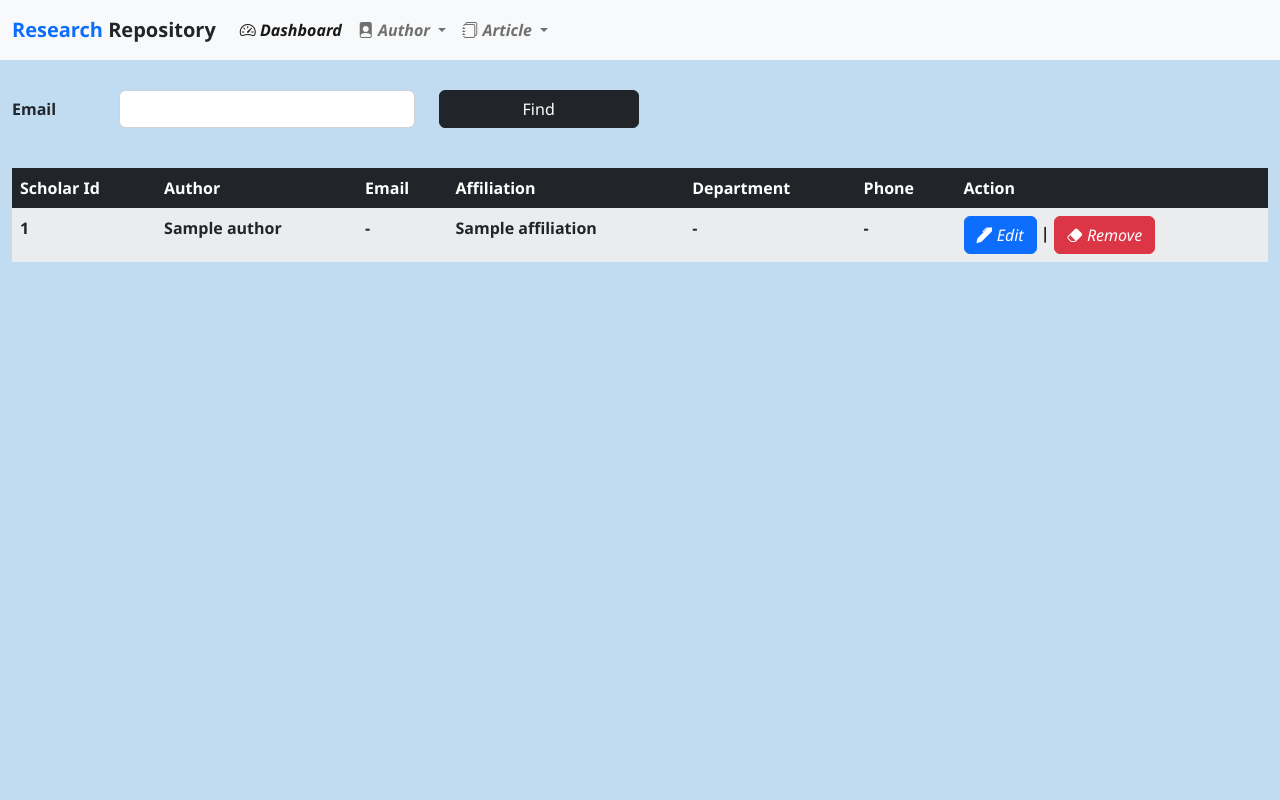
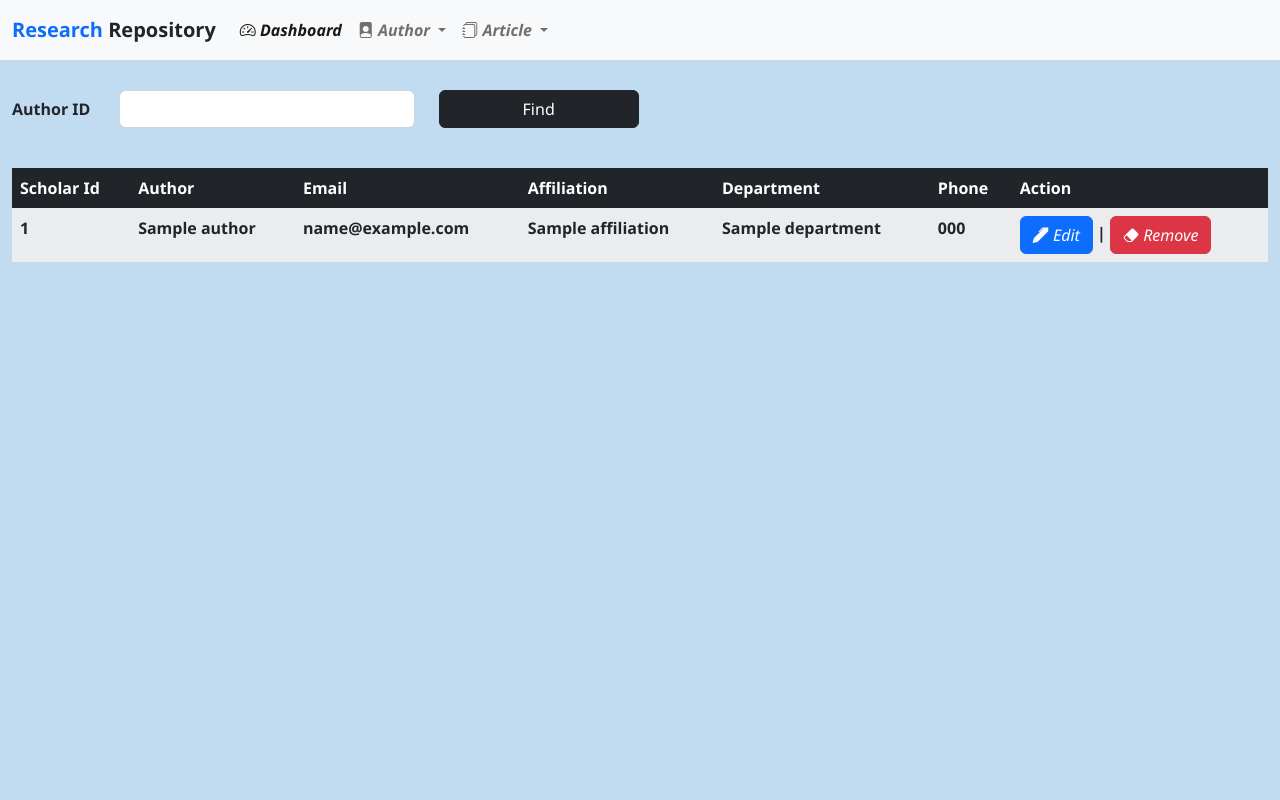
Before and after one commit to SpWorkspace22/ResearchDataExtractorTool, a Django app: page /authors/ in a window 1280 px wide. Run offline with Django 4.2, Linux system fonts and the light colour scheme; tables that the repository leaves empty hold one stand-in row (values such as "Sample post"); a database or web service that is not in the repository returns one stand-in record (values such as "Sample title"); some libraries are stand-ins or nearby versions.

Commit message:
Edit Functinality added, Confirmation Message before delete and Find Author functionality added

```diff
--- a/researchanalytics/researchextractor/scanner/authorOperations.py
+++ b/researchanalytics/researchextractor/scanner/authorOperations.py
@@ -35,9 +35,9 @@ def findAuthorById(filter_criteria):
     else:
         return author
 
-def findAuthors():
+def findAuthors(filter_criteria):
     try:
-        authors = authorCollection.find({})
+        authors = authorCollection.find(filter_criteria)
         return authors
     except Exception as ex:
         print(ex)
--- a/researchanalytics/researchextractor/templates/authors.html
+++ b/researchanalytics/researchextractor/templates/authors.html
@@ -6,15 +6,18 @@
 {% block content %}
 <div class="container-fluid">
   <div class="filter-box">
-    <div class="row mb-3">
-      <label for="inputEmail3" class="col-sm-1 col-form-label">Email</label>
-      <div class="col-sm-3">
-        <input type="email" class="form-control" id="inputEmail3">
+    <form action="{% url 'find_author' %}" method="POST">
+      {% csrf_token %}
+      <div class="row mb-3">
+        <label for="author_id" class="col-sm-1 col-form-label">Author ID</label>
+        <div class="col-sm-3">
+          <input type="text" class="form-control" name="authorId" id="authorId" />
+        </div>
+        <div class="col-sm-4">
+          <input type="submit" id="button" value="Find"  class="btn btn-dark"  style="width: 200px;">
+        </div>
       </div>
-      <div class="col-sm-4">
-        <button type="button" class="btn btn-dark" style="width: 200px;">Find</button>
-      </div>
-    </div>
+    </form>
   </div>
   <table class="table table-fixed table-borderless bg-light table-hover table-striped">
     <thead class="table-dark">
@@ -33,15 +36,17 @@
       <tr>
           <td>{{ author.author_id }}</td>
           <td>{{ author.author_name }}</td>
-          <td>-</td>
+          <td>{{ author.email }}</td>
           <td>{{ author.affiliation }}</td>
-          <td>-</td>
-          <td>-</td>
-          <td><a href="#" class="btn btn-primary"><i class="bi bi-pen-fill"> Edit</i></a>
-            | <a href="#" class="btn btn-danger"><i class="bi bi-eraser-fill"> Remove</i></a>
+          <td>{{ author.department }}</td>
+          <td>{{ author.phone }}</td>
+          <td><a href="{% url 'edit_author' author.author_id %}" class="btn btn-primary"><i class="bi bi-pen-fill"> Edit</i></a> |
+             <a href="{% url 'remove_author' author.author_id %}" onclick="return confirm('Are you sure you want to delete this item?');"
+              class="btn btn-danger"><i class="bi bi-eraser-fill"> Remove</i></a>
           </td>
       </tr>
     {%endfor%}
     </tbody>
+    </table>
 </div>
 {% endblock %}
--- a/researchanalytics/researchextractor/templates/index.html
+++ b/researchanalytics/researchextractor/templates/index.html
@@ -10,6 +10,7 @@
         <link rel="stylesheet" href="https://cdn.jsdelivr.net/npm/bootstrap-icons@1.9.1/font/bootstrap-icons.css">
         <!-- JavaScript Bundle with Popper -->
         <script src="https://cdn.jsdelivr.net/npm/bootstrap@5.2.2/dist/js/bootstrap.bundle.min.js" integrity="sha384-OERcA2EqjJCMA+/3y+gxIOqMEjwtxJY7qPCqsdltbNJuaOe923+mo//f6V8Qbsw3" crossorigin="anonymous"></script>
+        <script src="https://ajax.googleapis.com/ajax/libs/jquery/3.1.0/jquery.min.js"></script>
         <link href="{% static 'css/index.css' %}" rel="stylesheet" />
         {% block style %} {% endblock %}
     </head>
--- a/researchanalytics/researchextractor/urls.py
+++ b/researchanalytics/researchextractor/urls.py
@@ -2,9 +2,17 @@ from django.urls import path
 from . import views
 
 urlpatterns = [
+    #Dashboard Url
     path('', views.getIndexView, name="index"),
+
+    #Authors Urls Pattern
     path('authors/', views.getAuthors, name="authors"),
+    path('author/',views.getAuthorsById,name="find_author"),
     path('new_author/', views.createNewAuthor,name="new_authors"),
     path('new_author/add/', views.addNewAuthor,name="add_authors"),
+    path('new_author/edit/<str:author_id>',views.editAuthor,name="edit_author"),
+    path('new_author/delete/<str:author_id>',views.removeAuthor,name="remove_author"),
+
+    #Papers Urls
     path('papers/',views.getPapers, name='papers')
 ]
--- a/researchanalytics/researchextractor/views.py
+++ b/researchanalytics/researchextractor/views.py
@@ -1,37 +1,61 @@
-from django.shortcuts import HttpResponseRedirect, render
+from tkinter.messagebox import RETRY
+from django.shortcuts import HttpResponseRedirect, redirect, render
 from django.http import HttpResponse
 from django.urls import reverse
 
 from .scanner import authorOperations as author
 
+departments = ["MCA","M.TECH","B.TECH"]
 
 # Create your views here.
 
 def getIndexView(request):
     return render(request,"index.html",{})
 
-def getAuthors(request):
-    authors = author.findAuthors()
-    return render(request,"authors.html",{"all_authors":authors})
-
-def getAuthorsById(request, author_id):
-    return HttpResponse("Hello, world. You're at the polls index.")
-
-def removeAuthor(request, author_id):
-    return HttpResponse("Hello, world. You're at the polls index.")
-
 def createNewAuthor(request):
-    return render(request, 'new_author.html', {})
+    return render(request, 'new_author.html', {"departments":departments})
 
 def addNewAuthor(request):
     newAuthor = {}
-    newAuthor['author_id']=request.POST['author_id']
-    newAuthor['author_name']=request.POST['author_name']
-    newAuthor['affiliation']=request.POST['affiliation']
+    newAuthor['author_id']=request.POST['authorId']
+    newAuthor['author_name']=request.POST['authorName']
+    newAuthor['affiliation']=request.POST['affiliate']
+    newAuthor['department']=request.POST['depart']
+    newAuthor['email']=request.POST['email']
+    newAuthor['phone']=request.POST['phone']
 
-    print(author.addAuthor(newAuthor))
+    if(newAuthor['department'] not in departments):
+        return render(request, 'new_author.html',
+            {"departments":departments,"error":"Please Select Correct Department"})
 
-    return HttpResponseRedirect(reverse('new_authors', args=()))
+    if author.findAuthorById({"author_id":newAuthor['author_id']}):
+        author.updateAuthor(newAuthor)
+    else:
+        author.addAuthor(newAuthor)
+
+    return render(request, 'new_author.html',
+            {"departments":departments,"success":"Author Changes Saved"})
+
+def editAuthor(request,author_id):
+    edit_author = author.findAuthorById({"author_id":author_id})
+    return render(request, 'new_author.html',
+    {"author":edit_author,"edit":"readonly","departments":departments})
+
+def removeAuthor(request, author_id):
+    author.removeAuthorById(author_id)
+    return HttpResponseRedirect(reverse('authors', kwargs={}))
+
+def getAuthors(request):
+    authors = author.findAuthors({})
+    return render(request,"authors.html",{"all_authors":authors})
+
+def getAuthorsById(request):
+    filter = {"author_id":request.POST['authorId']}
+    if(filter['author_id']==""):
+        filter = {}
+    authors = author.findAuthors(filter)
+    return render(request,"authors.html",{"all_authors":authors})
+
 
 def getPapers(request):
     papers = author.findPapers({})
```
Also changed, not shown: researchanalytics/researchextractor/templates/new_author.html (+32 -10 lines).
